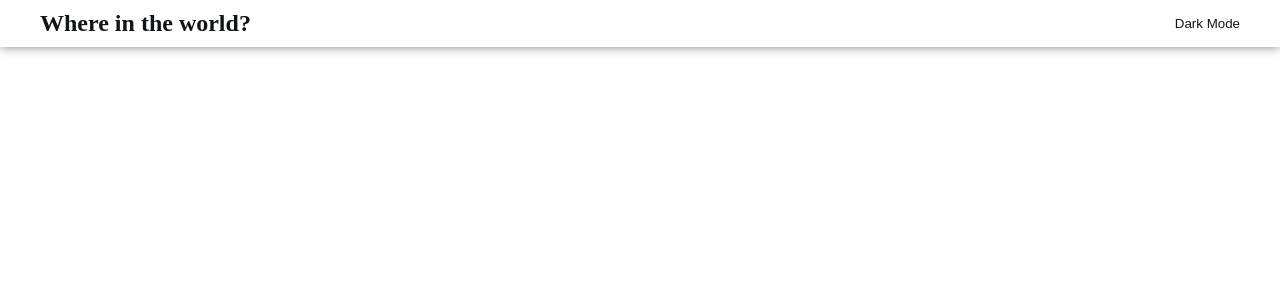
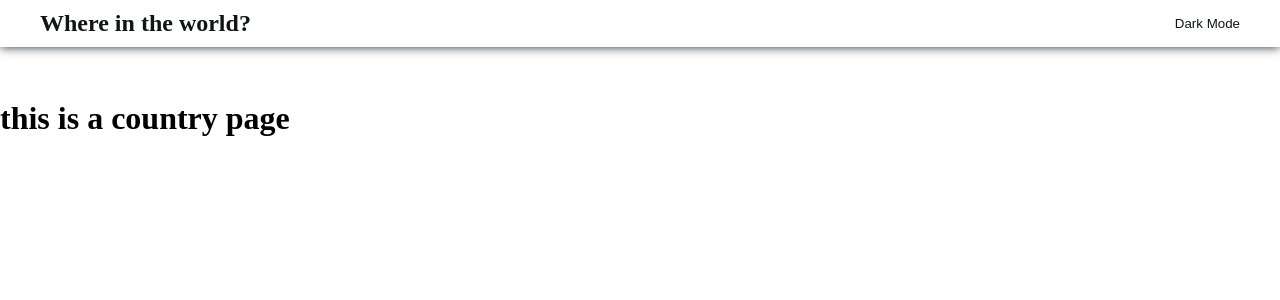
Before and after one commit to Amin-Nik/REST-Countries-API-with-color-theme-switcher, a React (Vite) app: page /country/1 in a window 1280 px wide. Shown: the top 300 px of the page. Built offline with nearby package versions, Linux system fonts and the light colour scheme.

Commit message:
countrypage is now linked to router dom

```diff
--- a/src/App.jsx
+++ b/src/App.jsx
@@ -1,7 +1,8 @@
-import HomePage from "./pages/HomePage"
+import HomePage from "./pages/HomePage/HomePage"
 import { BrowserRouter, Routes, Route } from 'react-router-dom';
 import NavBar from "./component/NavBar/NavBar";
 import "./App.css"
+import CountryPage from "./pages/CountryPage/CountryPage";
 
 function App() {
   return (
@@ -10,6 +11,7 @@ function App() {
         <NavBar />
         <Routes>
           <Route path="/" element={<HomePage />} />
+          <Route path="/country/:id" element={<CountryPage />} />
         </Routes>
       </BrowserRouter>
     </>
--- a/src/component/CountryCard/CountryCard.css
+++ b/src/component/CountryCard/CountryCard.css
@@ -4,7 +4,7 @@
     height: 350px;
     background-color: #fff;
     cursor: pointer;
-    box-shadow: 0 0 10px gray;
+    box-shadow: 0 0 10px hsl(207, 26%, 17%);
 }
 
 #Card img {
--- a/src/component/CountryCard/CountryCard.jsx
+++ b/src/component/CountryCard/CountryCard.jsx
@@ -1,12 +1,16 @@
 import { useSelector } from 'react-redux';
+import { useNavigate } from 'react-router-dom';
 import "./CountryCard.css"
 
-function CountryCard({ flags, name, population, region, capital }) {
+function CountryCard({ flags, name, population, region, capital, countryId }) {
+
     const colorSchema = useSelector(state => state.countrySlice.colorSchema)
+    const navigate = useNavigate();
+    const navigateHandler = () => { navigate(`/country/${countryId}`) };
 
     return (
         <>
-            <section id="Card" style={{ backgroundColor: colorSchema.elementBackGround, color: colorSchema.textColor }}>
+            <section onClick={navigateHandler} id="Card" style={{ backgroundColor: colorSchema.elementBackGround, color: colorSchema.textColor }}>
                 <img src={flags} alt="flag" />
                 <div id="Details">
                     <h3 id="CardName">{name}</h3>
--- a/src/component/FilterSection/FilterSection.css
+++ b/src/component/FilterSection/FilterSection.css
@@ -14,7 +14,7 @@ input[type=search] {
     border-radius: 5px;
     border: none;
     outline: none;
-    box-shadow: 0 0 10px gray;
+    box-shadow: 0 0 10px hsl(207, 26%, 17%);
 }
 
 select {
@@ -23,7 +23,7 @@ select {
     padding: 15px;
     border-radius: 5px;
     cursor: pointer;
-    box-shadow: 0 0 10px gray;
+    box-shadow: 0 0 10px hsl(207, 26%, 17%);
 }
 
 option {
--- a/src/component/NavBar/NavBar.css
+++ b/src/component/NavBar/NavBar.css
@@ -4,7 +4,7 @@ nav {
     align-items: center;
     padding: 10px 40px;
     background-color: #fff;
-    box-shadow: 0 0 10px gray;
+    box-shadow: 0 0 10px hsl(207, 26%, 17%);
     position: fixed;
     top: 0;
     width: 100%;
--- /dev/null
+++ b/src/pages/CountryPage/CountryPage.jsx
@@ -0,0 +1,11 @@
+import "./CountryPage.css"
+
+function CountryPage() {
+    return (
+        <>
+            <h1 style={{ marginTop: 100 }}>this is a country page</h1>
+        </>
+    );
+}
+
+export default CountryPage;
--- a/src/pages/HomePage.jsx
+++ b/src/pages/HomePage/HomePage.jsx
@@ -1,9 +1,9 @@
 import { useDispatch, useSelector } from "react-redux";
-import CountryCard from "../component/CountryCard/CountryCard";
-import FilterSection from "../component/FilterSection/FilterSection";
+import CountryCard from "../../component/CountryCard/CountryCard";
+import FilterSection from "../../component/FilterSection/FilterSection";
 import { useEffect } from "react";
-import { getData } from "../utils/fetcherAPI";
-import { addCountry } from "../redux/countrySlice";
+import { getData } from "../../utils/fetcherAPI";
+import { addCountry } from "../../redux/countrySlice";
 import "./HomePage.css"
 
 function HomePage() {
@@ -25,7 +25,7 @@ function HomePage() {
             <section id="CardsContainer">
                 {
                     countryData?.map((countries, index) => {
-                        return <CountryCard key={index} flags={countries.flags.png} name={countries.name.common} population={countries.population} region={countries.region} capital={countries.capital} />
+                        return <CountryCard key={index} countryId={countries.name.common} flags={countries.flags.png} name={countries.name.common} population={countries.population} region={countries.region} capital={countries.capital} />
                     })
                 }
             </section>
```
Also changed, not shown: src/pages/CountryPage/CountryPage.css (added), src/pages/HomePage/HomePage.css (renamed from src/pages/HomePage.css).
